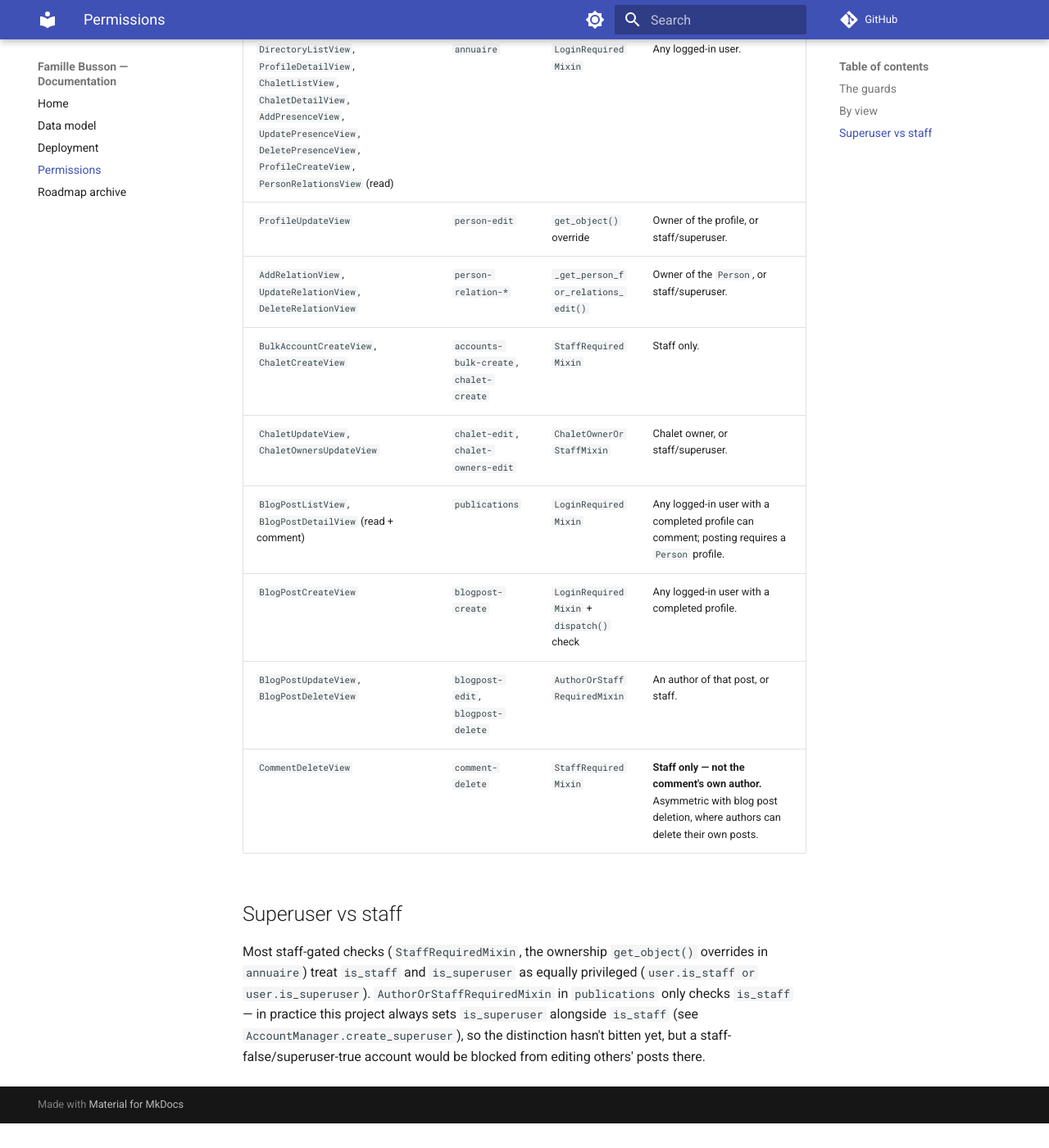
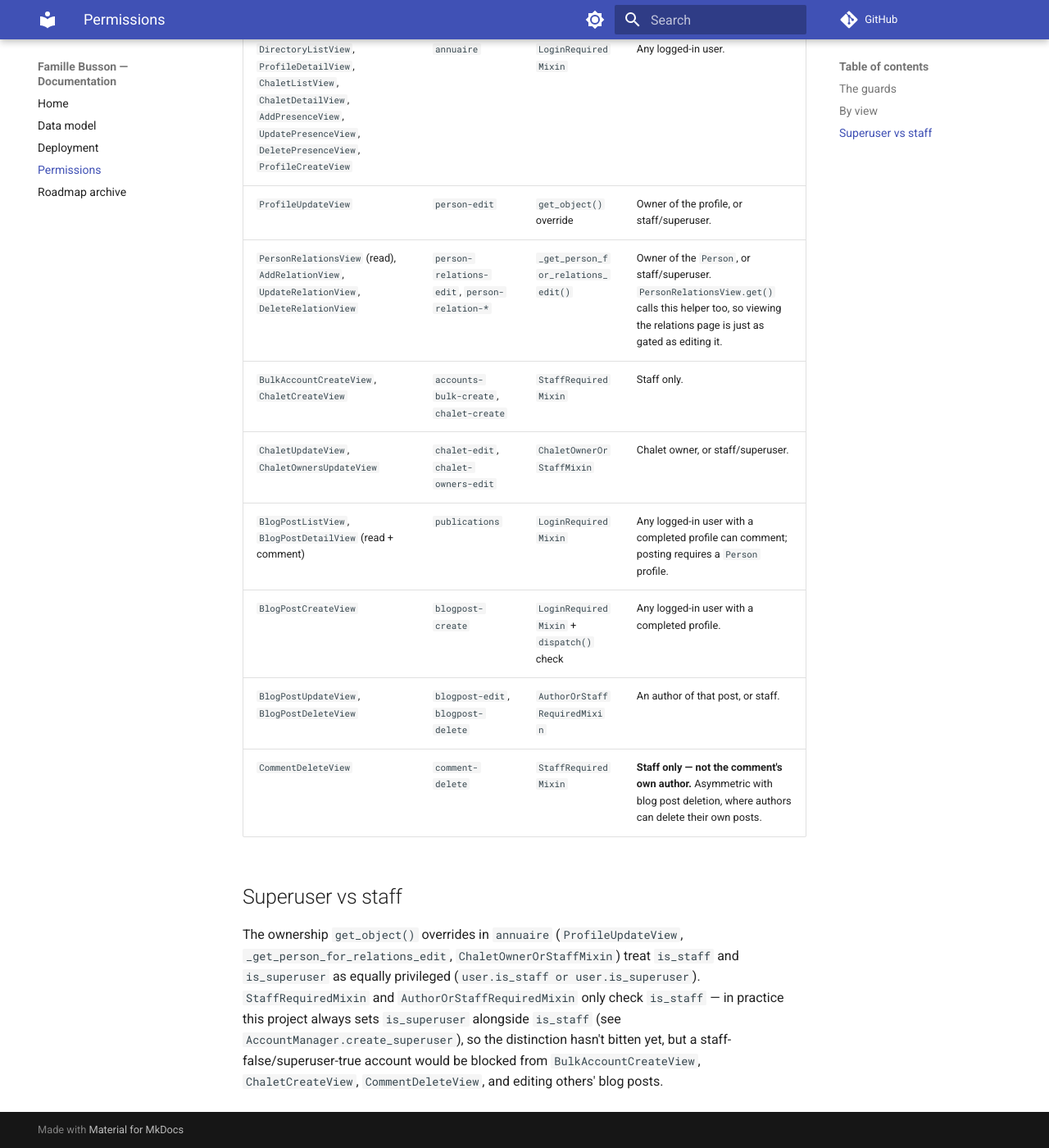
Before and after one commit to reboulip/famille-busson, an MkDocs documentation site: the page built from docs/permissions.md, in a window 1280 px wide and 1400 px high, scrolled down 992 px. Shown: the whole window at 82% size. Built offline with MkDocs 1.6.1 and Material for MkDocs 9.7.7, drawn with Linux system fonts in a browser that asks for light colours; comment, search, counter and statistics services are not loaded; before the commit the page ends 2362 px from its top, so only the background shows below that.

Commit message:
fix: address Claude Code Review findings on PR #29
- generate_data_model_docs.py: add type hints (CLAUDE.md §4), and move
  the output path resolution into a get_output_path() function read at
  call time instead of a module-level constant, so tests can redirect
  it via settings.BASE_DIR instead of overwriting the tracked
  docs/data_model.md on every pytest run.
- docs.yml: keep --group docs on the uv run invocation for mkdocs
  build, matching the project's existing uv run --group <x> convention
  (tests.yml), instead of relying on the prior uv sync --group docs.
- docs/permissions.md: fix two factual errors — PersonRelationsView's
  read view is gated by the same ownership check as the edit actions
  (was listed as open to any logged-in user), and StaffRequiredMixin
  only checks is_staff, not is_superuser (was grouped with the
  is_staff-or-is_superuser checks).

```diff
--- a/docs/permissions.md
+++ b/docs/permissions.md
@@ -22,9 +22,9 @@ All of the ownership checks (`ProfileUpdateView`, `_get_person_for_relations_edi
 
 | View | Route name(s) | Guard | Effective rule |
 |---|---|---|---|
-| `DirectoryListView`, `ProfileDetailView`, `ChaletListView`, `ChaletDetailView`, `AddPresenceView`, `UpdatePresenceView`, `DeletePresenceView`, `ProfileCreateView`, `PersonRelationsView` (read) | `annuaire` | `LoginRequiredMixin` | Any logged-in user. |
+| `DirectoryListView`, `ProfileDetailView`, `ChaletListView`, `ChaletDetailView`, `AddPresenceView`, `UpdatePresenceView`, `DeletePresenceView`, `ProfileCreateView` | `annuaire` | `LoginRequiredMixin` | Any logged-in user. |
 | `ProfileUpdateView` | `person-edit` | `get_object()` override | Owner of the profile, or staff/superuser. |
-| `AddRelationView`, `UpdateRelationView`, `DeleteRelationView` | `person-relation-*` | `_get_person_for_relations_edit()` | Owner of the `Person`, or staff/superuser. |
+| `PersonRelationsView` (read), `AddRelationView`, `UpdateRelationView`, `DeleteRelationView` | `person-relations-edit`, `person-relation-*` | `_get_person_for_relations_edit()` | Owner of the `Person`, or staff/superuser. `PersonRelationsView.get()` calls this helper too, so viewing the relations page is just as gated as editing it. |
 | `BulkAccountCreateView`, `ChaletCreateView` | `accounts-bulk-create`, `chalet-create` | `StaffRequiredMixin` | Staff only. |
 | `ChaletUpdateView`, `ChaletOwnersUpdateView` | `chalet-edit`, `chalet-owners-edit` | `ChaletOwnerOrStaffMixin` | Chalet owner, or staff/superuser. |
 | `BlogPostListView`, `BlogPostDetailView` (read + comment) | `publications` | `LoginRequiredMixin` | Any logged-in user with a completed profile can comment; posting requires a `Person` profile. |
@@ -34,9 +34,11 @@ All of the ownership checks (`ProfileUpdateView`, `_get_person_for_relations_edi
 
 ## Superuser vs staff
 
-Most staff-gated checks (`StaffRequiredMixin`, the ownership `get_object()` overrides in
-`annuaire`) treat `is_staff` and `is_superuser` as equally privileged (`user.is_staff or
-user.is_superuser`). `AuthorOrStaffRequiredMixin` in `publications` only checks
-`is_staff` — in practice this project always sets `is_superuser` alongside `is_staff`
-(see `AccountManager.create_superuser`), so the distinction hasn't bitten yet, but a
-staff-false/superuser-true account would be blocked from editing others' posts there.
+The ownership `get_object()` overrides in `annuaire` (`ProfileUpdateView`,
+`_get_person_for_relations_edit`, `ChaletOwnerOrStaffMixin`) treat `is_staff` and
+`is_superuser` as equally privileged (`user.is_staff or user.is_superuser`).
+`StaffRequiredMixin` and `AuthorOrStaffRequiredMixin` only check `is_staff` — in
+practice this project always sets `is_superuser` alongside `is_staff` (see
+`AccountManager.create_superuser`), so the distinction hasn't bitten yet, but a
+staff-false/superuser-true account would be blocked from `BulkAccountCreateView`,
+`ChaletCreateView`, `CommentDeleteView`, and editing others' blog posts.
```
Also changed, not shown: 3 other files.
